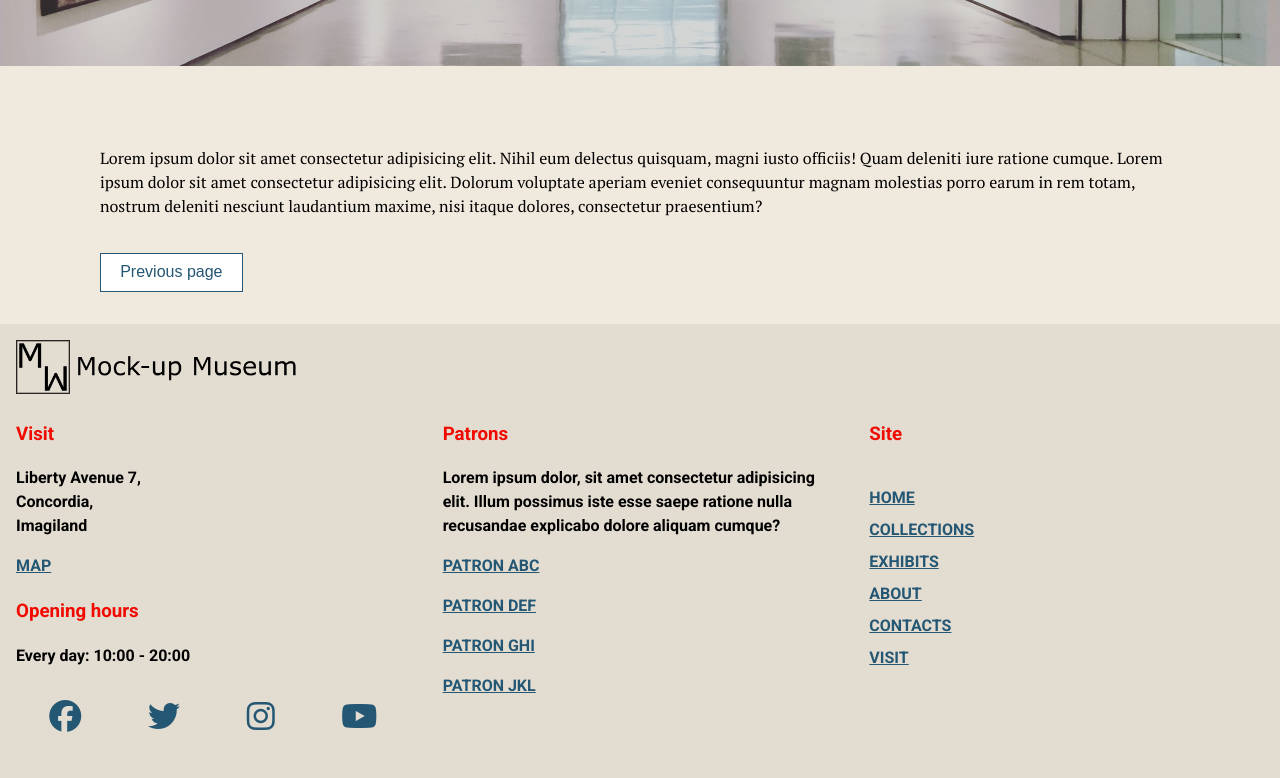
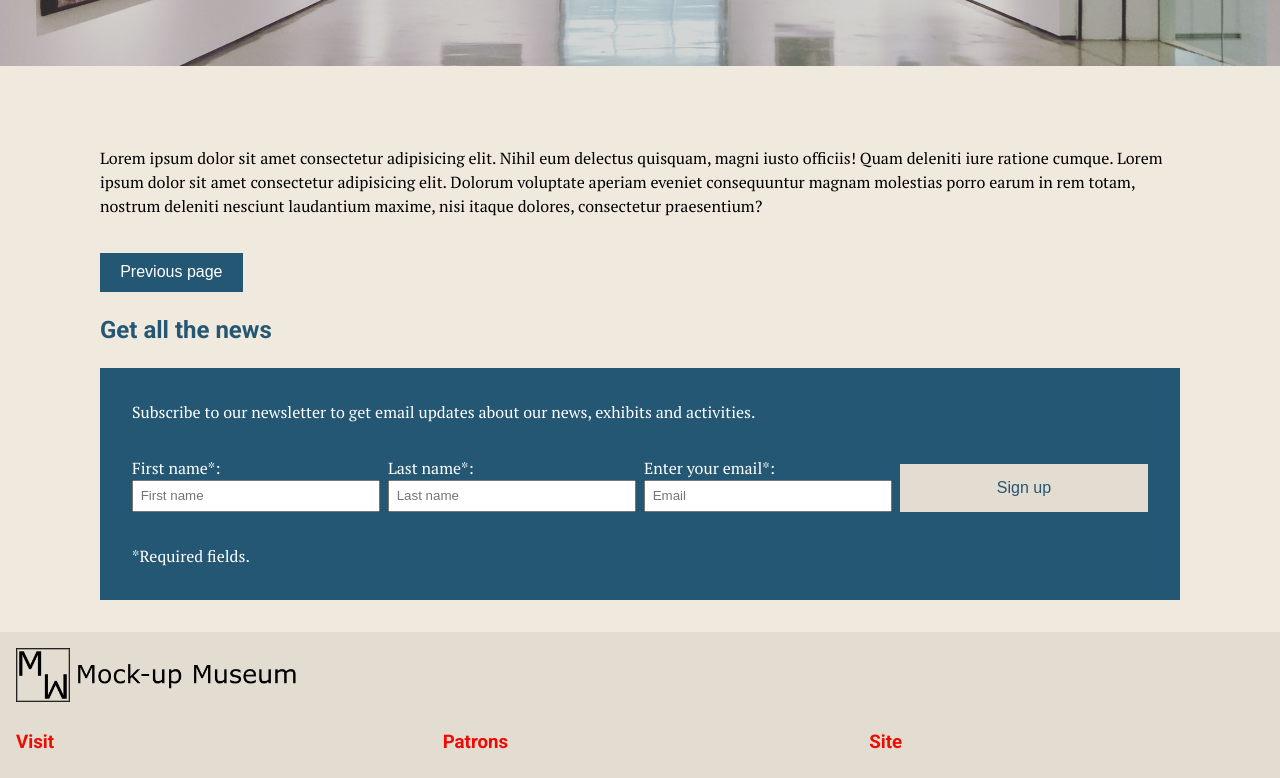
Before and after one commit to oxelfer/glowing-octo-happiness, a React (Create React App) app: page /object/1 in a window 1280 px wide. Shown: the part 462-1240 px from the top of the page. Built offline with nearby package versions, Linux system fonts and the light colour scheme; no server answers.

Commit message:
Resolve "Create newsletter component"

```diff
--- a/src/App.js
+++ b/src/App.js
@@ -14,6 +14,7 @@ import { NotFound } from './pages/not-found';
 
 import Header from './components/header';
 import Hero from './components/hero';
+import Newsletter from './components/newsletter';
 import Footer from './components/footer';
 
 function App() {
@@ -36,6 +37,8 @@ function App() {
           <Route path='/visit' element={<Visit />} />
           <Route path='*' element={<NotFound />} />
         </Routes>
+
+        <Newsletter />
       </main>
 
       <footer>
--- a/src/components/go-back-button.css
+++ b/src/components/go-back-button.css
@@ -1,14 +1,14 @@
 .goback__button {
   margin-top: 1em;
-  background-color: var(--color-mid-white);
+  background-color: var(--color-mid-blue);
   font-size: 1em;
-  color: var(--color-mid-blue);
+  color: var(--color-text-white);
   border: 1px solid var(--color-mid-blue);
   padding: 0.6em 1.2em;
   cursor: pointer;
 }
 
 .goback__button:hover {
-  background-color: var(--color-mid-blue);
-  color: var(--color-mid-white);
+  background-color: var(--color-back-sec);
+  color: var(--color-text-blue);
 }
--- a/src/components/map.css
+++ b/src/components/map.css
@@ -1,7 +1,5 @@
 .mapcontainer {
   max-width: 100%;
-  height: 100vh;
-  z-index: 1;
 }
 
 .map-embed {
--- /dev/null
+++ b/src/components/newsletter.css
@@ -0,0 +1,54 @@
+.newsletter-container {
+  background-color: var(--color-mid-blue);
+  color: var(--color-text-white);
+  padding: 2em;
+}
+
+.newsletter__paragraph {
+  margin: 0;
+  text-align: justify;
+}
+
+.newsletter__form {
+  display: grid;
+  grid-template-columns: repeat(4, 1fr);
+  gap: 0.5em;
+  margin: 2em 0;
+}
+
+.newsletter__input-set {
+  display: flex;
+  flex-direction: column;
+  justify-content: space-between;
+}
+
+.newsletter__label {
+  flex: 1;
+}
+
+.newsletter__field {
+  flex: 1;
+  padding: .5em;
+}
+
+.newsletter__button {
+  flex: 1;
+  margin-top: 0.5em;
+  background-color: var(--color-back-sec);
+  font-size: 1em;
+  color: var(--color-text-blue);
+  border: 1px solid var(--color-back-sec);
+  padding: 0.6em 1.2em;
+  cursor: pointer;
+}
+
+.newsletter__button:hover {
+  background-color: var(--color-mid-blue);
+  color: var(--color-text-white);
+}
+
+@media screen and (max-width: 640px) {
+  .newsletter__form {
+    grid-template-columns: 1fr;
+  }
+}
--- /dev/null
+++ b/src/components/newsletter.js
@@ -0,0 +1,37 @@
+import Title from './title';
+
+import './newsletter.css';
+
+export default function Newsletter() {
+  return (
+    <>
+      <Title text='Get all the news' />
+
+      <div className='newsletter-container'>
+        <p className='newsletter__paragraph'>Subscribe to our newsletter to get email updates about our news, exhibits and activities.</p>
+
+        <form className='newsletter__form' action='' method='post'>
+          <div className='newsletter__input-set'>
+            <label className='newsletter__label' htmlFor='fname'>First name*: </label>
+            <input className='newsletter__field' type='text' id='fname' name='fname' placeholder='First name' required />
+          </div>
+          <div className='newsletter__input-set'>
+            <label className='newsletter__label' htmlFor='lname'>Last name*: </label>
+            <input className='newsletter__field' type='text' id='lname' name='lname' placeholder='Last name' required />
+          </div>
+          <div className='newsletter__input-set'>
+            <label className='newsletter__label' htmlFor='email'>Enter your email*: </label>
+            <input className='newsletter__field' type='email' id='email' name='email' placeholder='Email' required />
+          </div>
+          <div className='newsletter__input-set'>
+            <input className='newsletter__button' type='submit' value='Sign up' />
+          </div>
+        </form>
+
+        <p className='newsletter__paragraph'>*Required fields.</p>
+
+      </div>
+    </>
+
+  )
+}
```
